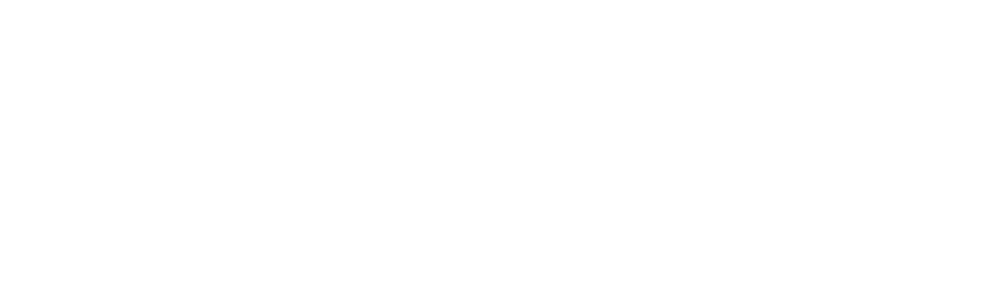
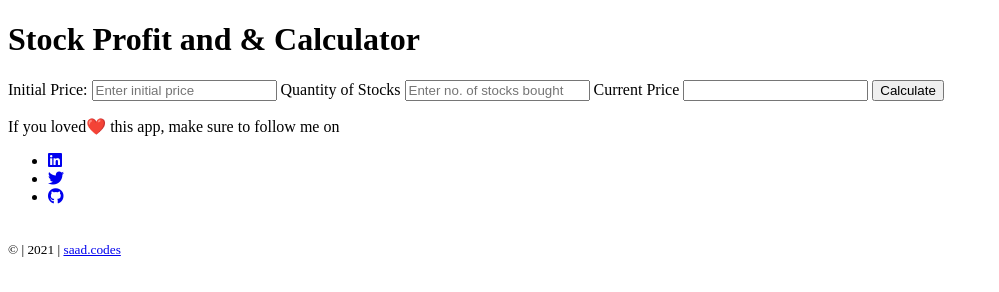
Before and after one commit to shaik-saad/stock-profit-loss-calculator, a plain HTML site: page index.html in a window 1280 px wide. Shown: the whole page, without its empty margins (0-999 px from the left). Drawn offline with Linux system fonts and the light colour scheme.

Commit message:
added basic structure of website

```diff
--- a/index.html
+++ b/index.html
@@ -8,9 +8,48 @@
 
     <!-- css link -->
     <link rel="stylesheet" href="style.css">
+
+    <!-- icons cdn -->
+    <link rel="stylesheet" href="https://cdnjs.cloudflare.com/ajax/libs/font-awesome/5.15.4/css/all.min.css" integrity="sha512-1ycn6IcaQQ40/MKBW2W4Rhis/DbILU74C1vSrLJxCq57o941Ym01SwNsOMqvEBFlcgUa6xLiPY/NS5R+E6ztJQ==" crossorigin="anonymous" referrerpolicy="no-referrer" />
 </head>
 <body>
+    <header>
+        <h1>Stock Profit and & Calculator</h1>
+    </header>
+    <main id="container">
+        <p id="error-message"></p>
+        <label for="initial-price">Initial Price:</label>
+        <input type="text" id="initial-price" placeholder="Enter initial price">
+        <label for="stocks-quantity">Quantity of Stocks</label>
+        <input type="text" id="stocks-quantity" placeholder="Enter no. of stocks bought">
+        <label for="current-price">Current Price</label>
+        <input type="text" id="current-price">
+        <button id="calculate-btn">Calculate</button>
+        <div id="output"></div>
+    </main>
 
+    <footer>
+        <p>If you loved❤️ this app, make sure to follow me on</p>
+        <ul id="non-bullet-list">
+          <li class="footer-item list-item-inline">
+            <a class="social-link" href="https://www.linkedin.com/in/shaik-saad">
+                <i class="fab fa-linkedin"></i>
+            </a>
+          </li>
+          <li class="footer-item list-item-inline">
+            <a class="social-link" href="https://twitter.com/shaiksaadullah">
+                <i class="fab fa-twitter"></i>
+            </a>
+          </li>
+          <li class="footer-item list-item-inline">
+            <a class="social-link" href="https://github.com/shaik-saad">
+                <i class="fab fa-github"></i>
+            </a>
+          </li>
+        </ul>
+        <br/>
+        <small id="copy-right">© | 2021 | <a href="https://shaiksaadullah.netlify.app/">saad.codes</a></small>
+    </footer>
 
     <script src="script.js"></script>
 </body>
```
